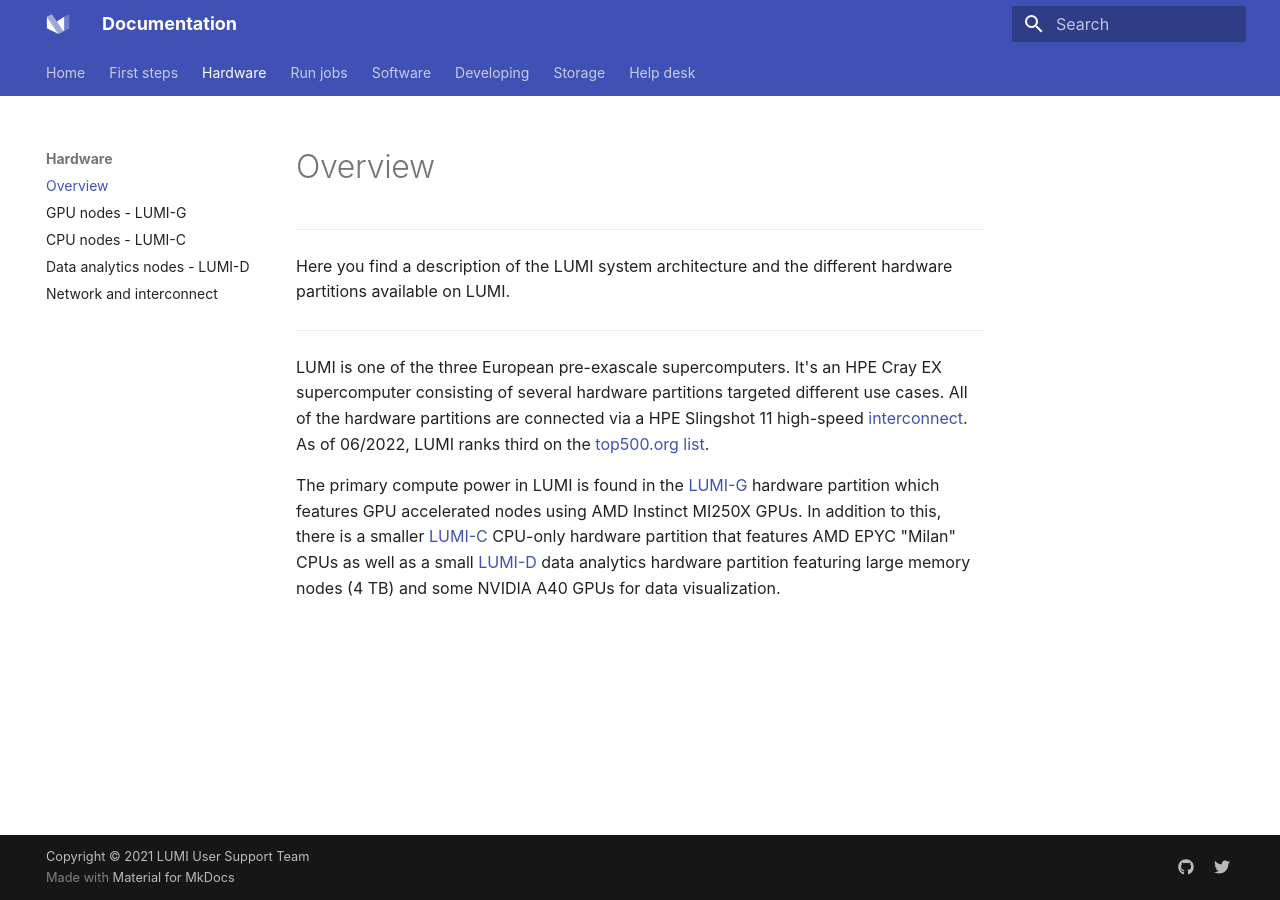
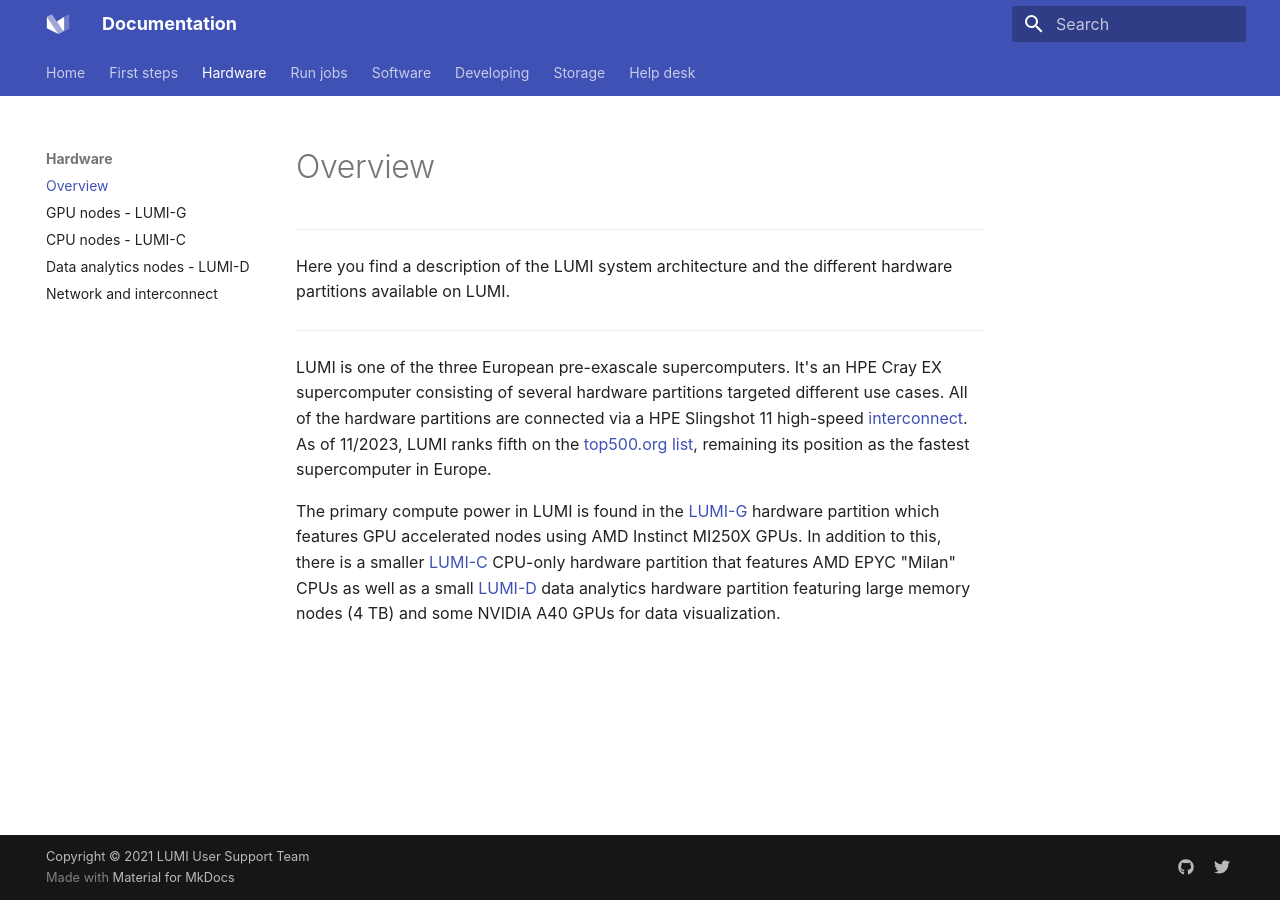
Before and after one commit to Lumi-supercomputer/lumi-userguide, an MkDocs documentation site: the page built from docs/hardware/index.md, in a window 1280 px wide. Built offline with MkDocs 1.6.1 and Material for MkDocs 9.7.7, drawn with Linux system fonts in a browser that asks for light colours.

Commit message:
Update top500 rank to Hardware overview

```diff
--- a/docs/hardware/index.md
+++ b/docs/hardware/index.md
@@ -4,7 +4,7 @@
 [lumi-g]: ../hardware/lumig.md
 [lumi-d]: ../hardware/lumid.md
 [network]: ../hardware/network.md
-[lumi-top500]: https://www.top500.org/system/180048/
+[lumi-top500]: https://top500.org/system/180048/
 
 ---
 Here you find a description of the LUMI system architecture and the different
@@ -16,8 +16,8 @@
 LUMI is one of the three European pre-exascale supercomputers. It's an HPE Cray
 EX supercomputer consisting of several hardware partitions targeted different
 use cases. All of the hardware partitions are connected via a HPE Slingshot 11
-high-speed [interconnect][network]. As of 06/2022, LUMI ranks third on the
-[top500.org list][lumi-top500].
+high-speed [interconnect][network]. As of 11/2023, LUMI ranks fifth on the
+[top500.org list][lumi-top500], remaining its position as the fastest supercomputer in Europe.
 
 The primary compute power in LUMI is found in the [LUMI-G][lumi-g] hardware
 partition which features GPU accelerated nodes using AMD Instinct MI250X GPUs.
```
